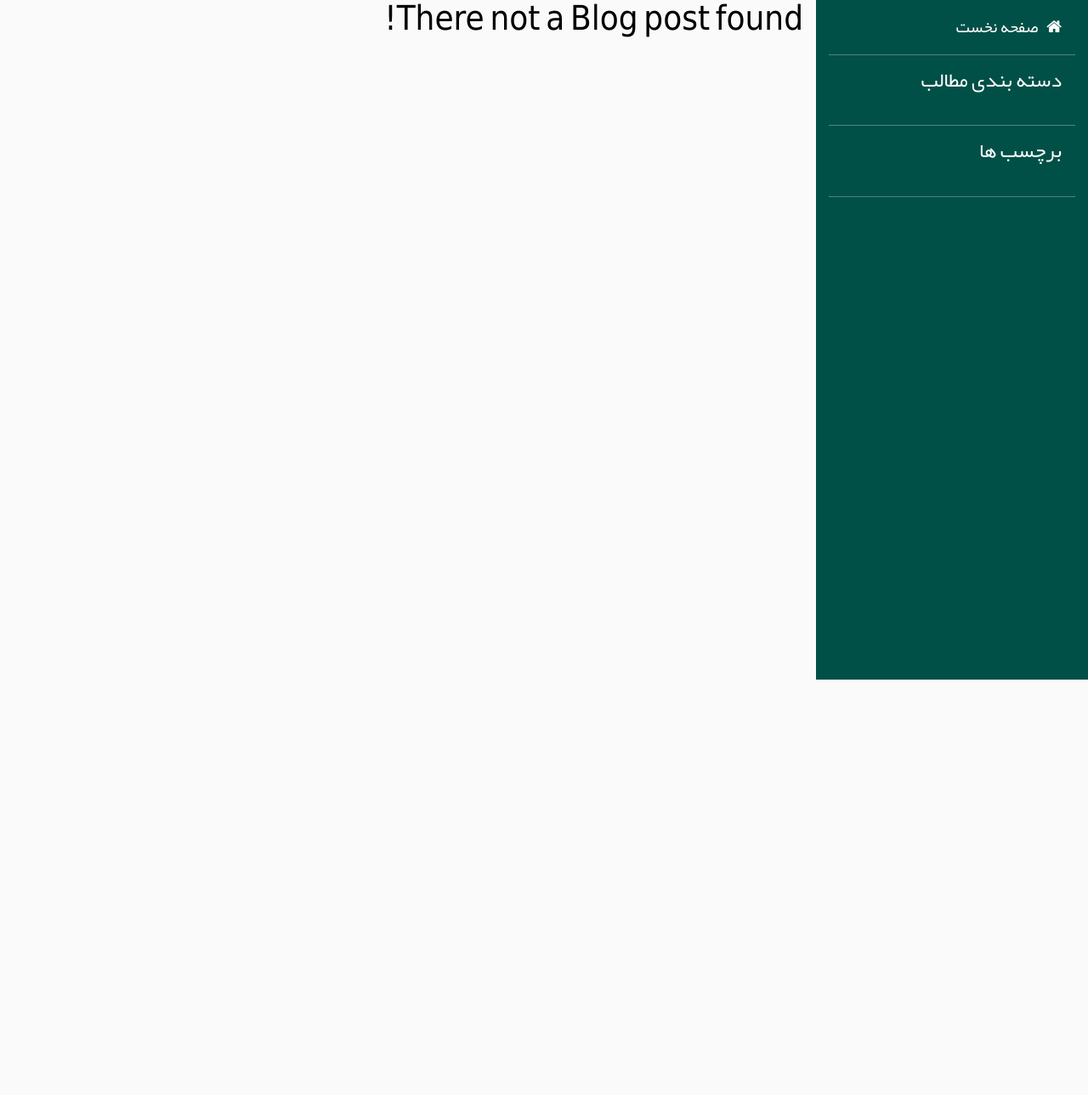
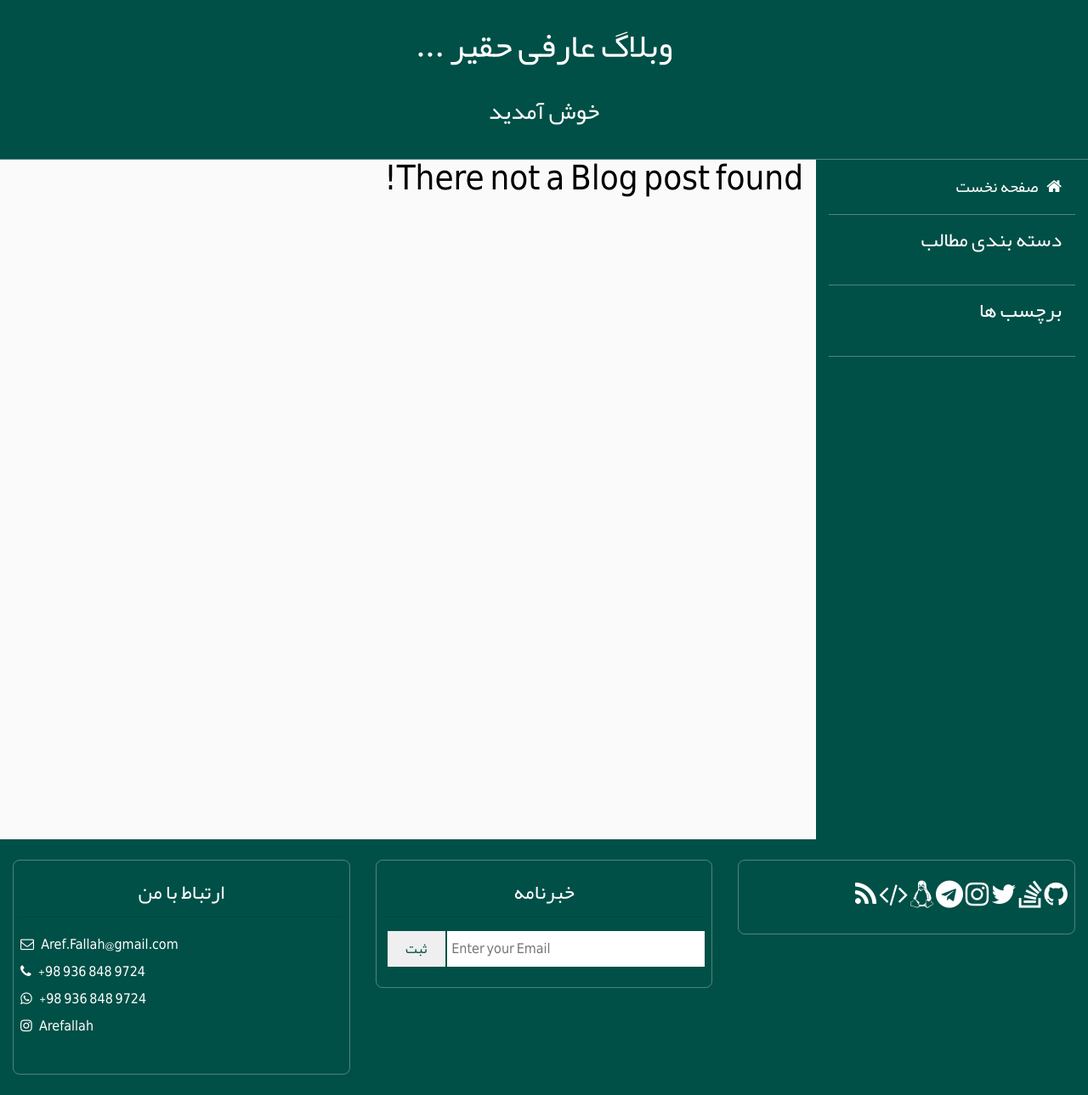
Before and after one commit to iamrf/Theo-blog, a Django app: page /blog/ in a window 1280 px wide. Shown: the whole page at 85% size. Before the commit the page ends 800 px from the top, so only its background shows below. Run offline with Django 3.2, Linux system fonts and the light colour scheme; data that the repository does not hold is empty; some libraries are stand-ins or nearby versions.

Commit message:
newsletter added

```diff
--- a/blog/admin.py
+++ b/blog/admin.py
@@ -6,6 +6,12 @@ from . import models
 class PostAdmin(admin.ModelAdmin):
     list_display = ['post_title', 'post_author', 'post_date']
 
+
+class NewsLetterAdmin(admin.ModelAdmin):
+    list_display = ['email', 'date']
+
+
 admin.site.register(models.BlogPost, PostAdmin)
 admin.site.register(models.BlogCategory)
 admin.site.register(models.BlogTag)
+admin.site.register(models.NewsLetter, NewsLetterAdmin)
--- a/blog/static/blog/css/style.css
+++ b/blog/static/blog/css/style.css
@@ -140,7 +140,6 @@ aside{
     color: #fff;
     padding: 1rem .3rem;
     margin: 0 -.95rem;
-
 }
 
 .article-top-meta{
@@ -188,6 +187,7 @@ aside{
     background: inherit;
     color: #005047;
     padding: 1.5rem;
+    text-align: center;
 }
 
 .aside_box{
@@ -200,3 +200,59 @@ aside{
 .aside_box h4{
     margin-bottom: 1.5rem;
 }
+
+.main-header{
+    display: block;
+    background-color: #005047;
+    min-height: 5rem;
+    color: #fff;
+    border-bottom: .1rem solid rgba(255, 255, 255, 0.3);
+}
+
+.main-header-title{
+    text-align: center;
+    margin: 1rem;
+}
+
+.main-footer{
+    display: block;
+    background-color: #005047;
+    min-height: 5rem;
+    color: #fff;
+    padding: 1rem 0;
+}
+
+.main-footer h4{
+    text-align: center;
+}
+
+.footer-block-container{
+    padding: .5rem;
+}
+
+.footer-block{
+    border: .1rem solid rgba(255, 255, 255, 0.3);
+    border-radius: .5rem;
+    padding: 1.5rem .5rem;
+}
+
+.newsletter-inp{
+    border: none;
+    width: 80%;
+    padding: .3rem;
+}
+
+.newsletter-btn{
+    width: 18%;
+    padding: .3rem;
+    border: 0;
+    color: #005047;
+    transition: .3s;
+}
+
+.newsletter-btn:hover{
+    background-color: #005047;
+    cursor: pointer;
+    color: #fff;
+    transition: .3s;
+}
--- a/blog/templates/blog/base.html
+++ b/blog/templates/blog/base.html
@@ -16,6 +16,9 @@
     </head>
     <body>
         {% include 'blog/nav.html' %}
+        <header class="main-header">
+            {% include 'blog/header.html' %}
+        </header>
         <div class="container-fluid">
             <div class="row">
                 <div class="col-md-3" style="background-color: #005047">
@@ -30,5 +33,8 @@
                 </div>
             </div>
         </div>
+        <footer class="main-footer">
+            {% include 'blog/footer.html' %}
+        </footer>
     </body>
 </html>
--- a/blog/templates/blog/cat_single.html
+++ b/blog/templates/blog/cat_single.html
@@ -4,7 +4,7 @@
 
 
         <header class="tags-header">
-            <h1><i class="fa fa-bookmark-o" aria-hidden="true"></i> مطالب با موضوع {{ cat.name }}</h1>
+            <h1> مطالب با موضوع &nbsp;<i class="fa fa-bookmark-o" aria-hidden="true"></i>&nbsp;{{ cat.name }}</h1>
         </header>
 
         {% for post in posts %}
--- /dev/null
+++ b/blog/templates/blog/footer.html
@@ -0,0 +1,43 @@
+<div class="container-fluid">
+    <div class="row">
+
+
+        <div class="col-md-4 footer-block-container">
+            <div class="footer-block">
+                <a href="https://github.com/iamrf/"><i class="fa fa-github fa-2x"></i></a>
+                <a href="#"><i class="fa fa-stack-overflow fa-2x"></i></a>
+                <a href="#"><i class="fa fa-twitter fa-2x"></i></a>
+                <a href="#"><i class="fa fa-instagram fa-2x"></i></a>
+                <a href="#"><i class="fa fa-telegram fa-2x"></i></a>
+                <a href="#"><i class="fa fa-linux fa-2x"></i></a>
+                <a href="#"><i class="fa fa-code fa-2x"></i></a>
+                <a href="#"><i class="fa fa-feed fa-2x"></i></a>
+            </div>
+        </div>
+
+        <div class="col-md-4 footer-block-container">
+            <div class="footer-block">
+                <h4>    خبرنامه     </h4><hr>
+                    <form action="{% url 'blog:newsletter' %}" method="POST">
+                        {% csrf_token %}
+                        <input class="newsletter-inp ltr" type="email" name="newsletter" placeholder="Enter your Email">
+                        <input class="newsletter-btn" type="submit" value="ثبت">
+                    </form>
+            </div>
+        </div>
+
+        <div class="col-md-4 footer-block-container">
+            <div class="footer-block">
+                <h4>    ارتباط با من     </h4><hr>
+                <p class="ltr">
+                    <i class="fa fa-envelope-o"></i> &nbsp; Aref.Fallah@gmail.com   <br>
+                    <i class="fa fa-phone"></i> &nbsp; +98 936 848 9724   <br>
+                    <i class="fa fa-whatsapp"></i> &nbsp; +98 936 848 9724   <br>
+                    <i class="fa fa-instagram"></i> &nbsp; Arefallah   <br>
+                </p>
+            </div>
+        </div>
+
+
+    </div>
+</div>
--- /dev/null
+++ b/blog/templates/blog/header.html
@@ -0,0 +1,13 @@
+<div class="container-fluid">
+        <span class="main-header-title">
+            <h1>
+                وبلاگ عارفی حقیر ...
+            </h1>
+        </span>
+
+        <span class="main-header-title">
+            <h3>
+                خوش آمدید
+            </h3>
+        </span>
+</div>
--- a/blog/urls.py
+++ b/blog/urls.py
@@ -10,4 +10,5 @@ urlpatterns = [
     path('categories/<slug:slg>/', views.cat_single, name='cat_single'),
     path('categories/', views.categories, name='categories'),
     path('post/<slug:slg>/', views.post_single, name='post_single'),
+    path('newsletter/', views.newsletter, name='newsletter')
 ]
--- a/blog/views.py
+++ b/blog/views.py
@@ -1,9 +1,9 @@
 from django.shortcuts import render, get_object_or_404
 from django.urls import reverse
-from .models import BlogPost, BlogTag, BlogCategory
+from .models import BlogPost, BlogTag, BlogCategory, NewsLetter
 from django.utils import timezone
 import datetime
-from django.http import HttpResponse
+from django.http import HttpResponse, HttpResponseRedirect
 
 # Create your views here.
 
@@ -73,3 +73,13 @@ def cat_single(request, slg):
         'tags': tags,
         'cats': cats,
         })
+
+
+def newsletter(request):
+        nl = NewsLetter()
+        try:
+            nl.email = request.POST['newsletter']
+            nl.save()
+            return HttpResponseRedirect(request.META.get('HTTP_REFERER', '/'))
+        except:
+            return HttpResponseRedirect(request.META.get('HTTP_REFERER', '/'))
```
Also changed, not shown: blog/models.py (+8 -0 lines), blog/migrations/0013_newsletter.py (added).
